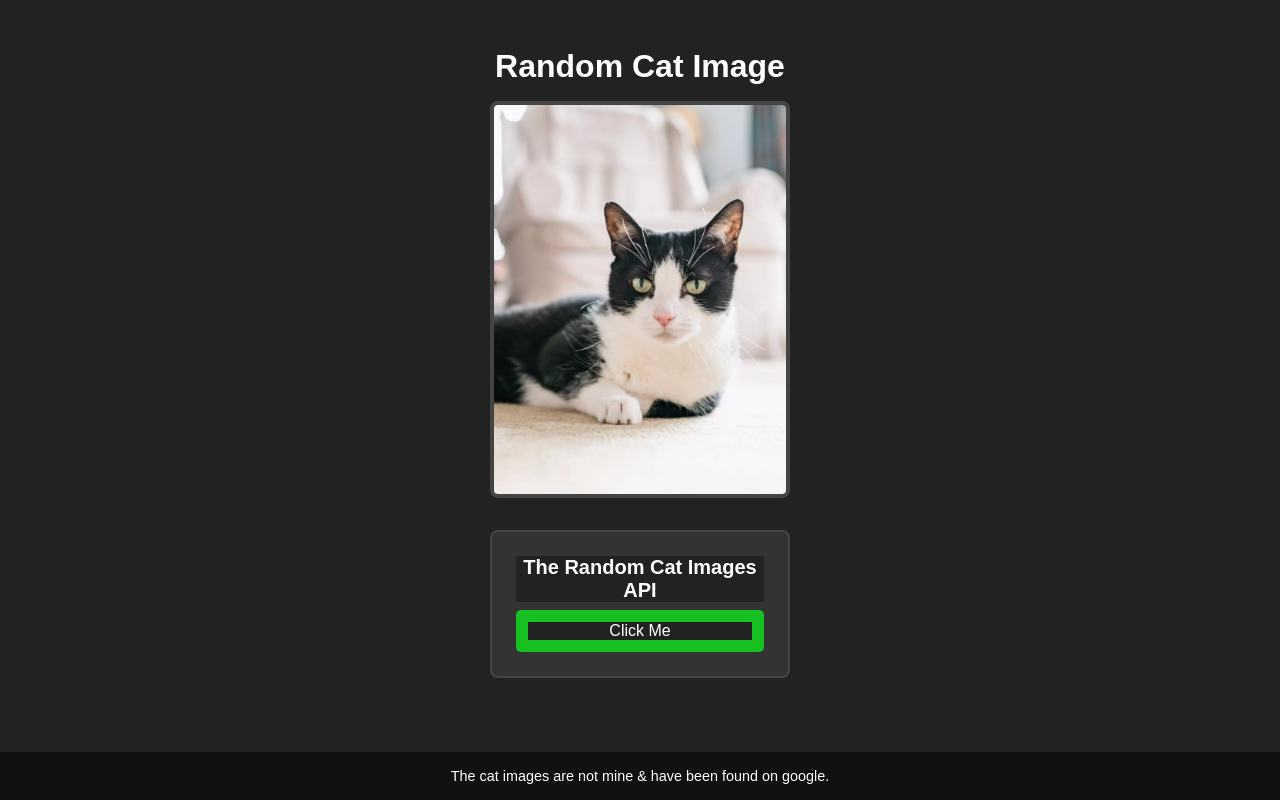
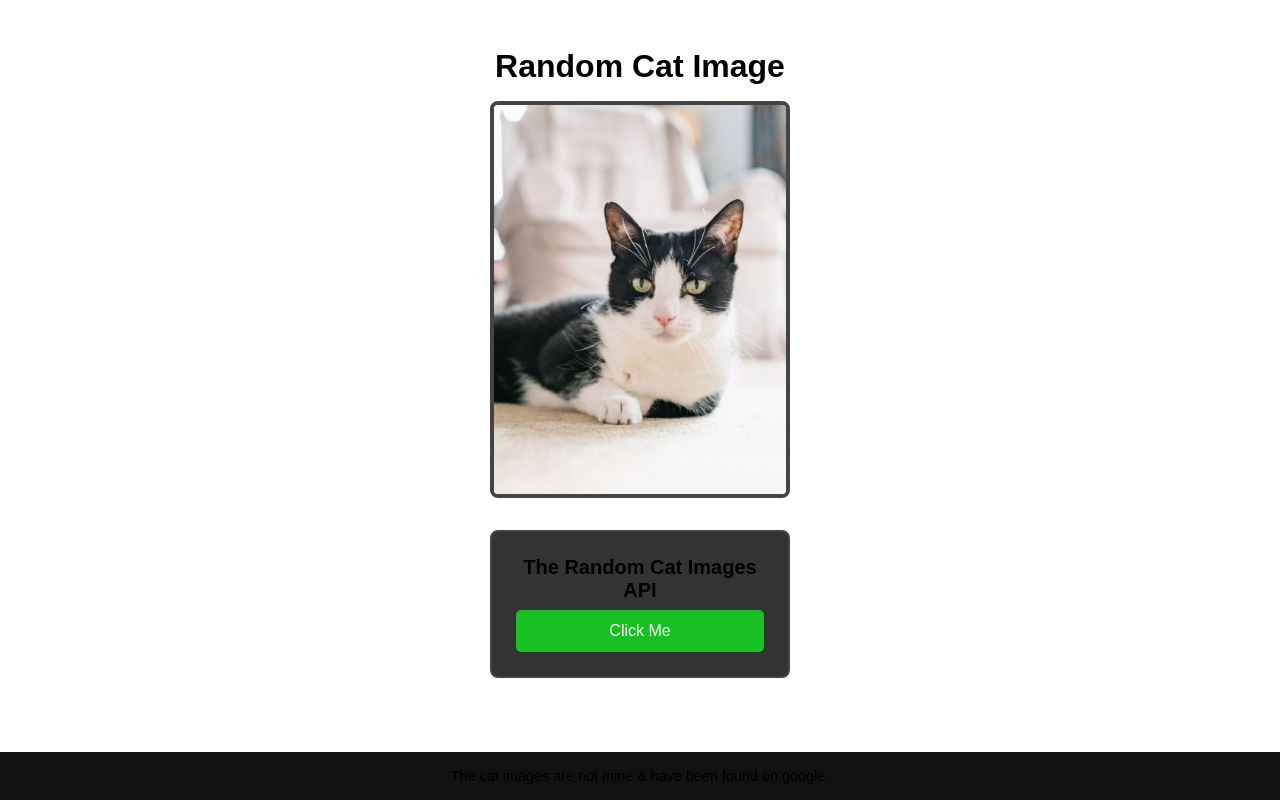
Before and after one commit to mrjokester0101/cat-api, a Next.js app: page / in a window 1280 px wide. Built offline with nearby package versions, Linux system fonts and the light colour scheme.

Commit message:
Update globals.css

```diff
--- a/styles/globals.css
+++ b/styles/globals.css
@@ -2,15 +2,11 @@
   margin: 0;
   padding: 0;
   box-sizing: border-box;
-  background-color: #222;
-  color: #fff;
 }
 
 body {
   font-family: Arial, sans-serif;
   transition: background 0.3s, color 0.3s;
-  background-color: #222;
-  color: #fff;
 }
 
 a {
```
